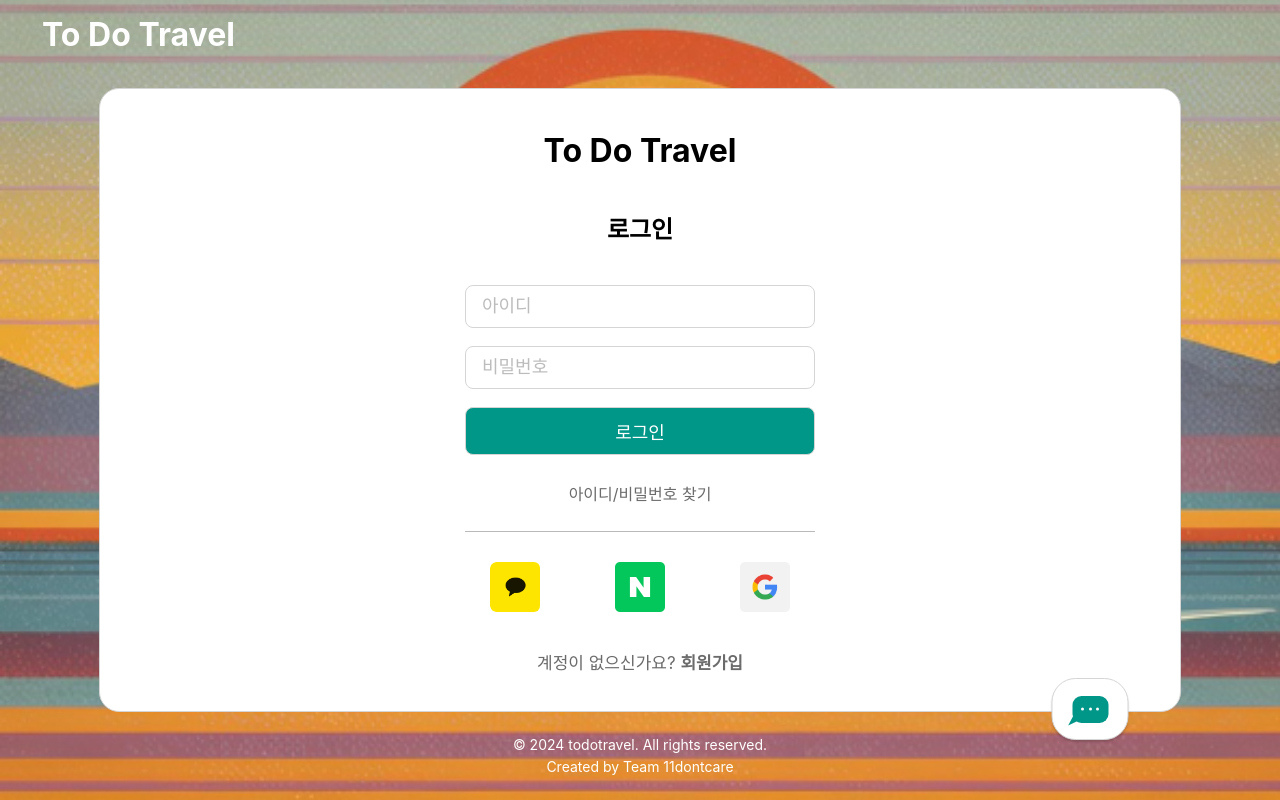
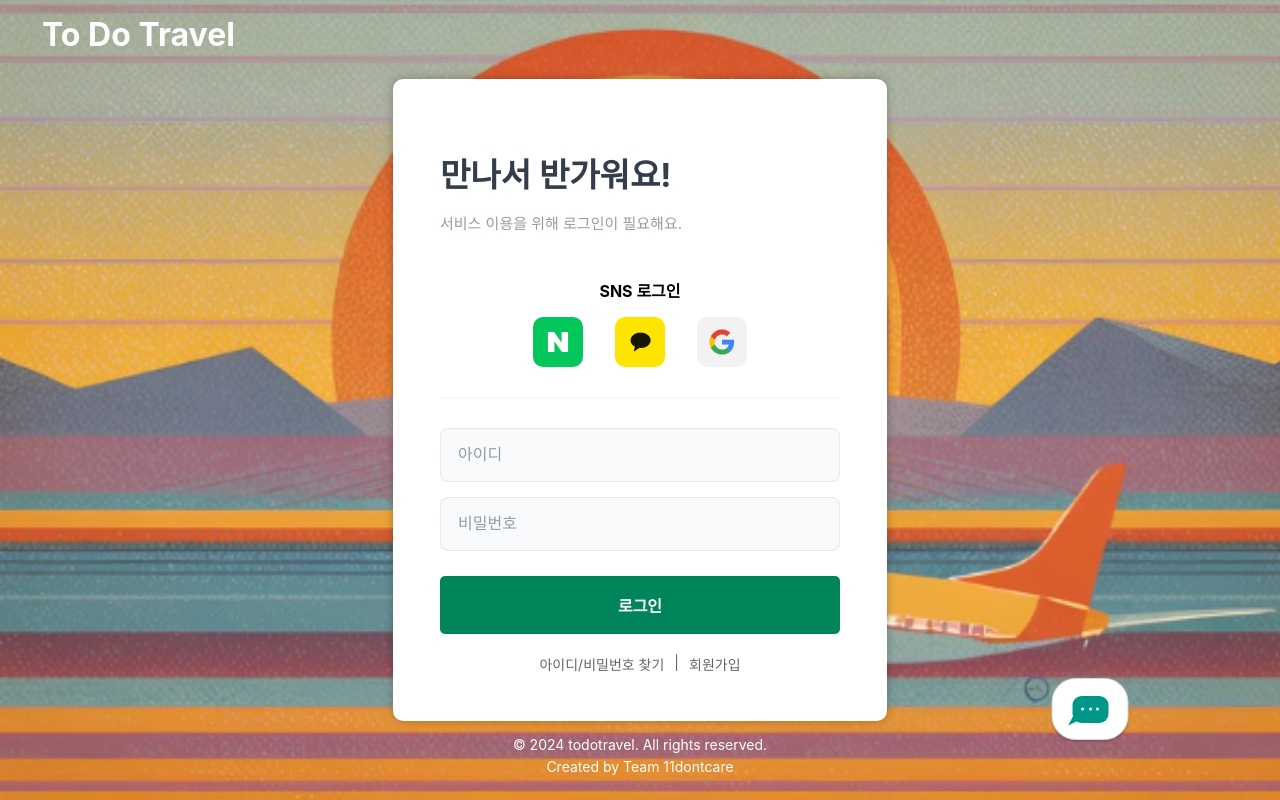
Before and after one commit to 11dontcare/todotravel_frontend, a React (Create React App) app: page /login in a window 1280 px wide. Built offline with nearby package versions, Linux system fonts and the light colour scheme.

Commit message:
Design: 로그인 화면 디자인 수정

```diff
--- a/src/todotravel/component/auth/Login.js
+++ b/src/todotravel/component/auth/Login.js
@@ -61,59 +61,63 @@ function Login() {
     socialLogin(provider);
   };
 
-  const handleTitleClick = () => {
-    navigate("/");
-  };
-
   return (
     <div className={styles.page}>
       <div className={styles.container}>
-        {/* <button className={styles.closeButton} onClick={handleClose}>X</button> */}
-        <h1 onClick={handleTitleClick}>To Do Travel</h1>
-        <h2>로그인</h2>
+        <div className={styles.titleWrap}>
+          <h1>만나서 반가워요!</h1>
+          <h3>서비스 이용을 위해 로그인이 필요해요.</h3>
+        </div>
+
+        <p className={styles.snsLogin}>SNS 로그인</p>
+        <div className={styles.socialButtons}>
+          <img
+            src={naverLogo}
+            alt="naver"
+            onClick={() => handleSocialLogin("naver")}
+            className={styles.socialButton}
+          />
+          <img
+            src={kakaoLogo}
+            alt="kakao"
+            onClick={() => handleSocialLogin("kakao")}
+            className={styles.socialButton}
+          />
+          <img
+            src={googleLogo}
+            alt="google"
+            onClick={() => handleSocialLogin("google")}
+            className={styles.socialButton}
+          />
+        </div>
+
+        <hr />
+
         <form className={styles.form} onSubmit={handleLoginFormSubmit}>
           <input
-            placeholder='아이디'
-            type='text'
-            name='username'
+            placeholder="아이디"
+            type="text"
+            name="username"
             required
             value={loginForm.username}
             onChange={handleLoginFormChange}
-          ></input>
+          />
           <input
-            placeholder='비밀번호'
-            type='password'
-            name='password'
+            placeholder="비밀번호"
+            type="password"
+            name="password"
             required
             value={loginForm.password}
             onChange={handleLoginFormChange}
-          ></input>
-          <button className={styles.button}>로그인</button>
+          />
+          <button className={styles.loginButton}>로그인</button>
         </form>
-        <p className={styles.forgetAuth} onClick={handleGoProfileSearch}>
-          아이디/비밀번호 찾기
-        </p>
-        <hr></hr>
-        <div className={styles.social}>
-          <img
-            src={kakaoLogo}
-            alt='kakao'
-            onClick={() => handleSocialLogin("kakao")}
-          ></img>
-          <img
-            src={naverLogo}
-            alt='naver'
-            onClick={() => handleSocialLogin("naver")}
-          ></img>
-          <img
-            src={googleLogo}
-            alt='google'
-            onClick={() => handleSocialLogin("google")}
-          ></img>
+
+        <div className={styles.bottomLinks}>
+          <span onClick={handleGoProfileSearch}>아이디/비밀번호 찾기</span>
+          <span>|</span>
+          <span onClick={handleGoSignUp}>회원가입</span>
         </div>
-        <p className={styles.goSignUp}>
-          계정이 없으신가요? <strong onClick={handleGoSignUp}>회원가입</strong>
-        </p>
       </div>
     </div>
   );
--- a/src/todotravel/component/auth/Login.module.css
+++ b/src/todotravel/component/auth/Login.module.css
@@ -1,110 +1,123 @@
 .page {
-  width: 1080px;
+  width: 400px;
   background-color: white;
-  border: 1px solid #d5d5d5;
-  border-radius: 20px;
+  border-radius: 10px;
+  box-shadow: 0px 0px 10px rgba(0, 0, 0, 0.28);
   margin: 40px auto;
-  position: relative;
+  padding: 47px;
 }
 
 .container {
   display: flex;
   flex-direction: column;
-  align-items: center;
-  padding: 20px 0;
-}
-.container > h1 {
-  cursor: pointer;
 }
 
-/* .closeButton {
-  position: absolute;
-  top: 15px;
-  right: 15px;
-  background: none;
-  border: none;
-  font-size: 18px;
-  cursor: pointer;
-  color: #6b6b6b;
+.titleWrap {
+  margin-bottom: 30px;
 }
 
-.closeButton:hover {
-  color: #009688;
-} */
+.titleWrap h1 {
+  font-size: 33px;
+  color: #333d4b;
+  margin-bottom: 10px;
+}
+
+.titleWrap h3 {
+  font-size: 15px;
+  color: #939ca7;
+  font-weight: normal;
+}
+
+.snsLogin {
+  font-size: 16px;
+  font-weight: bold;
+  margin-bottom: 15px;
+  margin-top: 0;
+  text-align: center;
+}
+
+.socialButtons {
+  display: flex;
+  justify-content: center;
+  gap: 32px;
+}
+
+.socialButton {
+  width: 50px;
+  height: 50px;
+  border-radius: 10px;
+  cursor: pointer;
+  transition: transform 0.2s;
+}
+
+.socialButton:hover {
+  transform: scale(1.035);
+}
+
+hr {
+  width: 100%;
+  border: none;
+  border-top: 1px solid #f4f6f7;
+  margin: 30px 0;
+}
 
 .form {
   display: flex;
   flex-direction: column;
-  align-items: center;
-  width: 350px;
-  margin: 20px 0 10px;
-  gap: 18px;
+  gap: 15px;
 }
 
-.form > input {
-  width: 100%;
-  padding: 10px 16px;
-  font-size: 18px;
-  border: 1px solid #d5d5d5;
+.form input {
+  padding: 6px 17px;
+  height: 40px;
   border-radius: 8px;
-  box-sizing: border-box;
+  border: 1px solid #e5e8eb;
+  background: #f9fafb;
+  font-weight: 500;
+  font-size: 1rem;
+  color: #333d4b;
 }
 
-.form > input::placeholder {
-  color: #bcbcbc;
+.form input::placeholder {
+  color: #939ca7;
 }
 
-.button {
-  width: 100%;
-  padding: 10px 16px;
-  font-size: 18px;
+.form input:focus {
+  outline: none;
+  border-color: #00855b;
+  box-shadow: 0 0 0 1px #00855b20;
+}
+
+.loginButton {
+  background-color: #00855b;
   color: white;
-  background-color: #009688;
-  border: 1px solid #d5d5d5;
-  border-radius: 8px;
+  padding-top: 17px;
+  padding-bottom: 17px;
+  border: none;
+  border-radius: 5px;
+  font-size: 16px;
+  font-weight: bold;
+  cursor: pointer;
+  margin-top: 10px;
+}
+
+.bottomLinks {
+  display: flex;
+  justify-content: center;
+  gap: 10px;
+  margin-top: 20px;
+  font-size: 14px;
+}
+
+.bottomLinks span {
+  color: #666;
   cursor: pointer;
 }
 
-.button:disabled {
-  background-color: #548a84;
+.terms {
+  font-size: 12px;
+  color: #999;
+  text-align: center;
+  margin-top: 20px;
+  line-height: 1.4;
 }
-
-.forgetAuth {
-  color: #6b6b6b;
-  cursor: pointer;
-}
-
-hr {
-  width: 350px;
-  border: none;
-  border-top: 0.25px solid #b9b9b9;
-  margin: 10px 0;
-}
-
-.social {
-  display: flex;
-  flex-direction: row;
-  align-items: center;
-  justify-content: space-between;
-  width: 300px;
-  margin: 20px;
-}
-
-.social > img {
-  width: 50px;
-  height: 50px;
-  cursor: pointer;
-}
-
-.social > img:nth-child(1) {
-  border-radius: 6px;
-}
-
-.goSignUp {
-  font-size: 17px;
-  color: #6b6b6b;
-}
-
-.goSignUp > strong {
-  cursor: pointer;
-}
```
